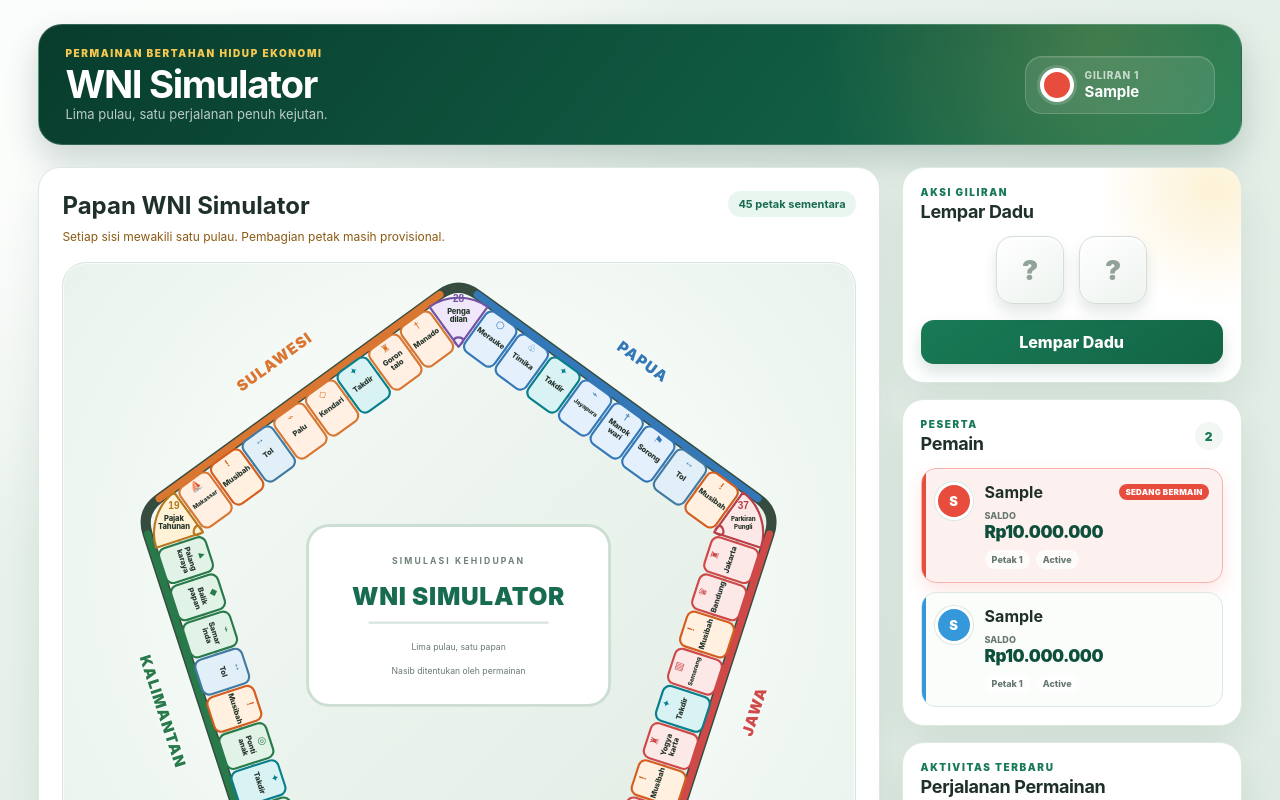
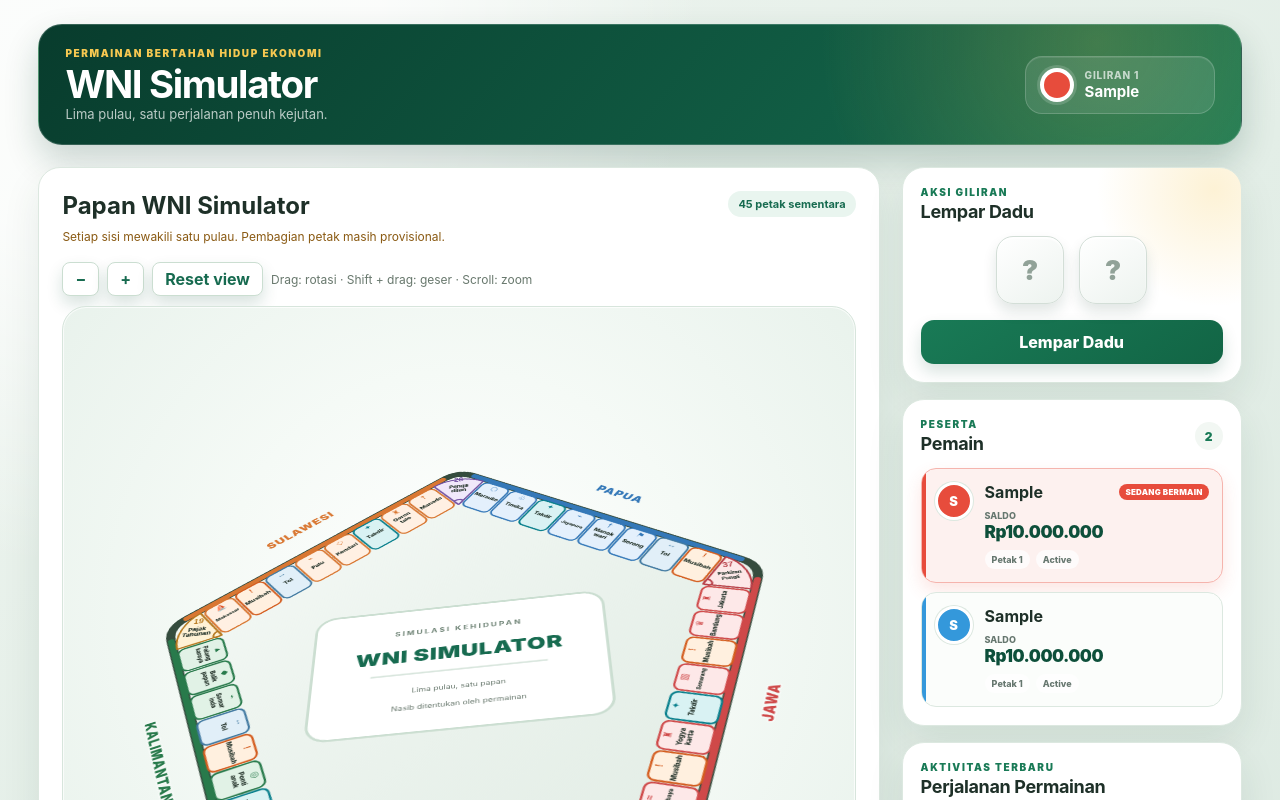
Before and after one commit to akhmadali22/wni-sims, a Vue app: page / in a window 1280 px wide. Both pictures are taken after typing "Sample", "Sample" into the empty fields and a click on the button "Mulai Permainan". Shown: the top 800 px of the page. Built offline with nearby package versions, Linux system fonts and the light colour scheme.

Commit message:
3d perspective

```diff
--- a/src/components/GameBoard.vue
+++ b/src/components/GameBoard.vue
@@ -1,5 +1,5 @@
 <script setup lang="ts">
-import { computed } from "vue";
+import { computed, ref } from "vue";
 
 import {
   board,
@@ -534,6 +534,103 @@ const tilePathPoints = computed(() => {
   return points.join(" ");
 });
 
+
+// Kontrol sudut pandang papan 3D.
+const rotationX = ref(48);
+const rotationY = ref(-8);
+const zoom = ref(1);
+const panX = ref(0);
+const panY = ref(0);
+
+const isDragging = ref(false);
+const isPanning = ref(false);
+
+let pointerStartX = 0;
+let pointerStartY = 0;
+let initialRotationX = 0;
+let initialRotationY = 0;
+let initialPanX = 0;
+let initialPanY = 0;
+
+const boardTransform = computed(() => ({
+  transform: [
+    `translate(${panX.value}px, ${panY.value}px)`,
+    `scale(${zoom.value})`,
+    `rotateX(${rotationX.value}deg)`,
+    `rotateY(${rotationY.value}deg)`,
+  ].join(" "),
+}));
+
+function startBoardDrag(event: PointerEvent) {
+  if (event.button !== 0) return;
+
+  const target = event.target as HTMLElement;
+  if (target.closest("button")) return;
+
+  isDragging.value = true;
+  isPanning.value = event.shiftKey;
+
+  pointerStartX = event.clientX;
+  pointerStartY = event.clientY;
+
+  initialRotationX = rotationX.value;
+  initialRotationY = rotationY.value;
+  initialPanX = panX.value;
+  initialPanY = panY.value;
+
+  (event.currentTarget as HTMLElement).setPointerCapture(event.pointerId);
+}
+
+function moveBoardDrag(event: PointerEvent) {
+  if (!isDragging.value) return;
+
+  const dx = event.clientX - pointerStartX;
+  const dy = event.clientY - pointerStartY;
+
+  if (isPanning.value || event.shiftKey) {
+    panX.value = initialPanX + dx;
+    panY.value = initialPanY + dy;
+    return;
+  }
+
+  rotationY.value = Math.max(
+    -60,
+    Math.min(60, initialRotationY + dx * 0.35),
+  );
+
+  rotationX.value = Math.max(
+    15,
+    Math.min(75, initialRotationX - dy * 0.25),
+  );
+}
+
+function stopBoardDrag(event: PointerEvent) {
+  isDragging.value = false;
+  isPanning.value = false;
+
+  const target = event.currentTarget as HTMLElement;
+  if (target.hasPointerCapture(event.pointerId)) {
+    target.releasePointerCapture(event.pointerId);
+  }
+}
+
+function zoomBoard(event: WheelEvent) {
+  const factor = event.deltaY < 0 ? 1.1 : 0.9;
+  zoom.value = Math.max(0.65, Math.min(2.5, zoom.value * factor));
+}
+
+function changeZoom(amount: number) {
+  zoom.value = Math.max(0.65, Math.min(2.5, zoom.value + amount));
+}
+
+function resetBoardView() {
+  rotationX.value = 48;
+  rotationY.value = -8;
+  zoom.value = 1;
+  panX.value = 0;
+  panY.value = 0;
+}
+
 </script>
 
 <template>
@@ -553,9 +650,45 @@ const tilePathPoints = computed(() => {
       </span>
     </header>
 
-    <div class="pentagon-board">
+    <div class="board-controls" aria-label="Kontrol tampilan papan">
+      <button
+        type="button"
+        title="Perkecil papan"
+        aria-label="Perkecil papan"
+        @click="changeZoom(-0.1)"
+      >−</button>
+
+      <button
+        type="button"
+        title="Perbesar papan"
+        aria-label="Perbesar papan"
+        @click="changeZoom(0.1)"
+      >+</button>
+
+      <button
+        type="button"
+        title="Reset sudut pandang"
+        aria-label="Reset sudut pandang papan"
+        @click="resetBoardView"
+      >Reset view</button>
+
+      <span class="board-help">
+        Drag: rotasi · Shift + drag: geser · Scroll: zoom
+      </span>
+    </div>
+
+    <div
+      class="pentagon-board"
+      :class="{ 'is-dragging': isDragging }"
+      @pointerdown="startBoardDrag"
+      @pointermove="moveBoardDrag"
+      @pointerup="stopBoardDrag"
+      @pointercancel="stopBoardDrag"
+      @wheel.prevent="zoomBoard"
+    >
       <svg
         class="pentagon-svg"
+        :style="boardTransform"
         :viewBox="`0 0 ${WIDTH} ${HEIGHT}`"
         role="img"
         aria-label="Papan pentagon dengan lima pulau Indonesia"
@@ -884,9 +1017,50 @@ const tilePathPoints = computed(() => {
   font-weight: 700;
 }
 
+
+.board-controls {
+  display: flex;
+  align-items: center;
+  flex-wrap: wrap;
+  gap: 8px;
+  margin-bottom: 10px;
+}
+
+.board-controls button {
+  min-width: 36px;
+  min-height: 34px;
+  padding: 6px 12px;
+  border: 1px solid #cbded1;
+  border-radius: 8px;
+  background: #ffffff;
+  color: #176b50;
+  font: inherit;
+  font-weight: 700;
+  cursor: pointer;
+}
+
+.board-controls button:hover {
+  background: #e9f5ef;
+}
+
+.board-controls button:focus-visible {
+  outline: 2px solid #176b50;
+  outline-offset: 2px;
+}
+
+.board-help {
+  color: #68786d;
+  font-size: 12px;
+}
+
 .pentagon-board {
   width: 100%;
   overflow: hidden;
+  perspective: 1400px;
+  perspective-origin: 50% 45%;
+  touch-action: none;
+  cursor: grab;
+  user-select: none;
   border: 1px solid #d7e5dc;
   border-radius: 24px;
   background:
@@ -898,6 +1072,14 @@ const tilePathPoints = computed(() => {
   display: block;
   width: 100%;
   height: auto;
+  transform-origin: center center;
+  transform-style: preserve-3d;
+  backface-visibility: visible;
+  will-change: transform;
+}
+
+.pentagon-board.is-dragging {
+  cursor: grabbing;
 }
 
 .island-label {
```
